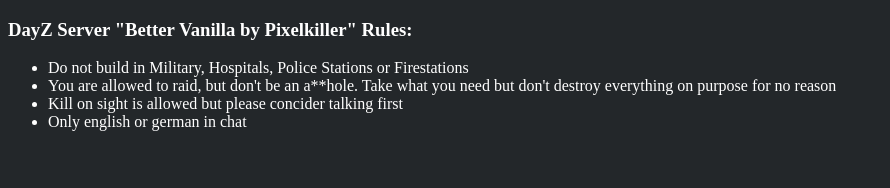
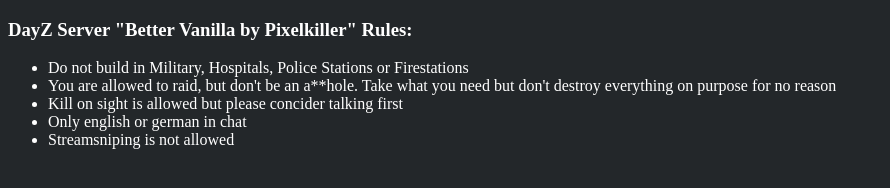
Before and after one commit to cmdflow/cmdflow.github.io, a plain HTML site: page index.html in a window 1280 px wide. Shown: the whole page, without its empty margins (0-890 px from the left). Drawn offline with Linux system fonts and the light colour scheme.

Commit message:
Update index.html

```diff
--- a/index.html
+++ b/index.html
@@ -15,6 +15,7 @@
       <li>You are allowed to raid, but don't be an a**hole. Take what you need but don't destroy everything on purpose for no reason</li>
       <li>Kill on sight is allowed but please concider talking first</li>
       <li>Only english or german in chat</li>
+      <li>Streamsniping is not allowed</li>
     </ul>
   </body>
 </html>
```
